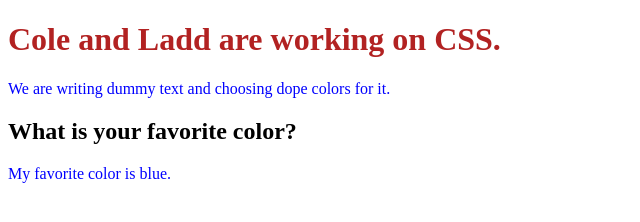
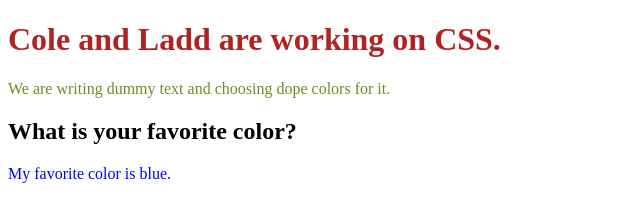
Before and after one commit to colecrum26/CSSPractice, a plain HTML site: page index.html in a window 1280 px wide. Shown: the whole page, without its empty margins (0-640 px from the left). Drawn offline with Linux system fonts and the light colour scheme.

```diff
--- a/index.html
+++ b/index.html
@@ -13,8 +13,6 @@
         <p>We are writing dummy text and choosing dope colors for it.</p>
     </div>
     <h2>What is your favorite color?</h2>
-    <div>
         <p>My favorite color is blue.</p>
-    </div>
 </body>
 </html>
--- a/style.css
+++ b/style.css
@@ -1,7 +1,7 @@
 h1 {
     color: firebrick;
 }
-p {
+div > p {
     color: olivedrab;
 }
 p {
```
